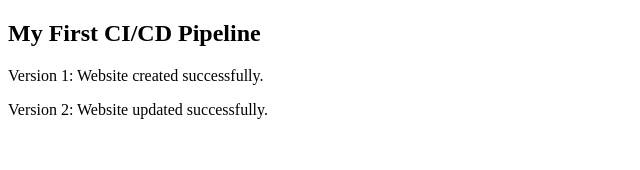
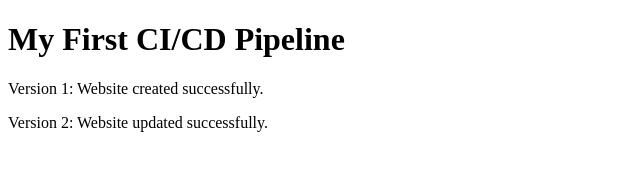
Before and after one commit to sakecpranali/CICD, a plain HTML site: page index.html in a window 1280 px wide. Shown: the whole page, without its empty margins (0-640 px from the left). Drawn offline with Linux system fonts and the light colour scheme.

Commit message:
Change header from h2 to h1 for better emphasis

```diff
--- a/index.html
+++ b/index.html
@@ -6,7 +6,7 @@
 </head>
 <body>
 
-    <h2>My First CI/CD Pipeline</h2>
+    <h1>My First CI/CD Pipeline</h1>
     <p>Version 1: Website created successfully.</p>
     <p>Version 2: Website updated successfully.</p>
 </body>
```
